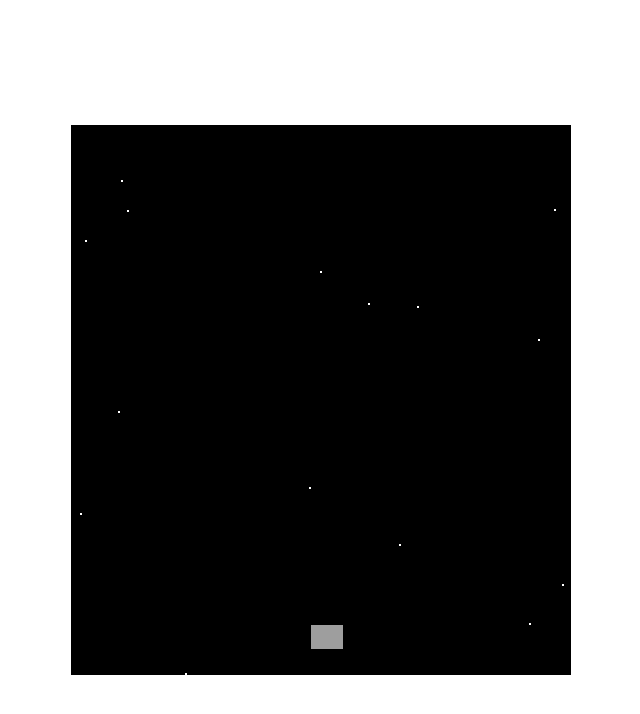
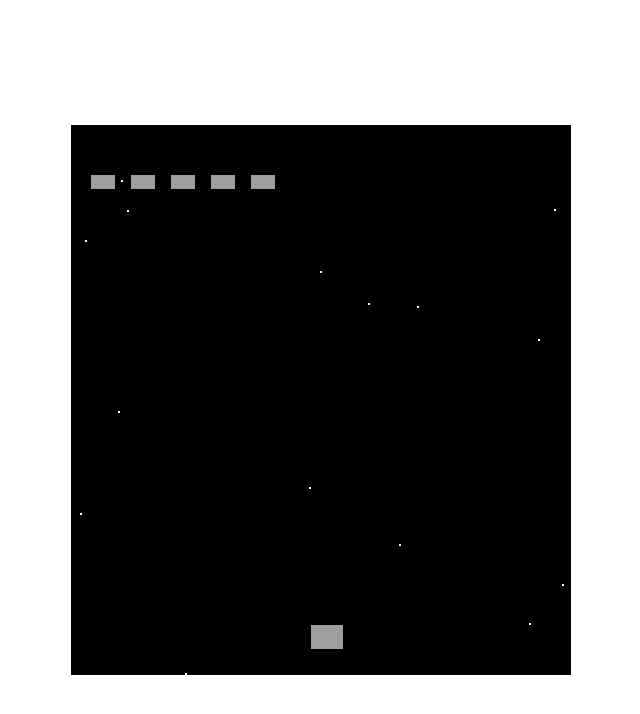
Before and after one commit to petrgali/react-game, a React app: page / in a window 1280 px wide. Shown: the whole page, without its empty margins (319-959 px from the left). Built offline with nearby package versions, Linux system fonts and the light colour scheme; grey boxes are pictures that could not be loaded.

Commit message:
feat: add basic enemy deploy, collision function basic design

```diff
--- a/public/index.html
+++ b/public/index.html
@@ -24,7 +24,7 @@
       work correctly both with client-side routing and a non-root public URL.
       Learn how to configure a non-root public URL by running `npm run build`.
     -->
-    <title>React App</title>
+    <title>RS school react-game</title>
   </head>
   <body>
     <noscript>You need to enable JavaScript to run this app.</noscript>
--- a/src/components/Bullet.js
+++ b/src/components/Bullet.js
@@ -5,9 +5,13 @@ export default function Bullet(props) {
     let [top, setTop] = useState(props.init.top)
     useEffect(() => {
         let interval = setInterval(() => {
-            setTop(top - 5)
-            if (top <= 0) props.removeBullet()
-        }, 10)
+            setTop(top - props.bullet.speed)
+            props.inform({
+                left: props.init.left,
+                top: top
+            })
+            if (top < props.bullet.height) props.removeBullet()
+        }, props.bullet.refreshInterval)
         return () => clearInterval(interval)
     }, [top])
     return (
--- a/src/components/BulletController.js
+++ b/src/components/BulletController.js
@@ -1,23 +1,28 @@
 import { useEffect, useState } from "react"
 import Bullet from "./Bullet"
+
 export default function BulletController(props) {
-    let [bullet, addBullet] = useState()
+    let [bullet, updateBullet] = useState()
     useEffect(() => {
         if (props.state[props.hotkey.shipFire] && !bullet) {
-            addBullet({ left: props.init.left + 14, top: props.init.top - 6 })
+            updateBullet({
+                left: props.init.left + props.bullet.initOffsetLeft,
+                top: props.init.top + props.bullet.initOffsetTop
+            })
         }
     }, [props])
-
-    if (!!bullet) {
+    if (!bullet) {
         return (
-            <div className="bullets">
-                <Bullet
-                    init={{ left: bullet.left, top: bullet.top }}
-                    removeBullet={() => addBullet()} />
-            </div>
+            <div className="bullets"></div>
         )
     }
     return (
-        <div className="bullets"></div>
+        <div className="bullets">
+            <Bullet
+                bullet={props.bullet}
+                init={{ left: bullet.left, top: bullet.top }}
+                removeBullet={() => updateBullet()}
+                inform={(msg)=> props.inform(msg)}/>
+        </div>
     )
 }
--- a/src/components/Controller.js
+++ b/src/components/Controller.js
@@ -2,9 +2,13 @@ import { useEffect, useState } from 'react';
 import Ship from './Ship'
 import useEvent from "../hooks/useEvent"
 import BulletController from './BulletController';
-
+import EnemiesContoller from "./EnemiesController"
 export default function Controller(props) {
-    let [position, setPosition] = useState({ left: props.ship.left, top: props.ship.top })
+    let [position, setPosition] = useState({
+        left: props.ship.left,
+        top: props.ship.top
+    })
+    let [bullet, setBullet] = useState()
     let [constrolState, setState] = useState({})
 
     useEvent("keydown", (event) => setState({ ...constrolState, [event.code]: true }))
@@ -21,16 +25,26 @@ export default function Controller(props) {
         }, props.ship.refreshInterval)
         return () => clearInterval(interval)
     })
+    const gg = (msg) => {
+        console.log(msg)
+    }
     return (
         <div className="controller">
             <Ship
-                style={{ left: position.left, top: position.top }}
+                style={{
+                    left: position.left,
+                    top: position.top
+                }}
                 skin={props.ship.skin} />
             <BulletController
-                area={props.area}
                 hotkey={props.hotkey}
+                bullet={props.bullet}
                 state={constrolState}
                 init={position}
+                inform={(pos) => gg(pos)}
+            />
+            <EnemiesContoller
+                count={props.enemies}
             />
         </div>
     )
--- /dev/null
+++ b/src/components/EnemiesController.js
@@ -0,0 +1,13 @@
+import SingleEnemy from "./SingleEnemy"
+
+export default function Enemies(props) {
+    return (
+        <div className="enemies">{props.count.map((elem, idx) =>
+            <SingleEnemy
+                key={idx.toString()}
+                init={elem}
+            />
+        )}
+        </div>
+    )
+}
--- a/src/components/Gamefield.js
+++ b/src/components/Gamefield.js
@@ -1,12 +1,19 @@
 import '../css/Gamefield.css';
 import Stars from "./Stars"
 import Controller from "./Controller"
+
 import config from "../config/GameConfig"
 import { starSetting, starBlink } from '../utils/starHandler'
 
 export default function Gamefield() {
-  let { stars, gamearea, ship, hotkey } = config
-
+  let { stars, gamearea, ship, hotkey, bullet } = config
+  let enemies = [
+    { left: 20, top: 50 },
+    { left: 60, top: 50 },
+    { left: 100, top: 50 },
+    { left: 140, top: 50 },
+    { left: 180, top: 50 },
+  ]
   return (
     <div className="gamefield">
       <Stars
@@ -17,7 +24,10 @@ export default function Gamefield() {
       <Controller
         area={gamearea}
         ship={ship}
-        hotkey={hotkey} />
+        bullet={bullet}
+        hotkey={hotkey}
+        enemies={enemies} />
+
     </div>
   );
 }
--- /dev/null
+++ b/src/components/SingleEnemy.js
@@ -0,0 +1,19 @@
+//////////////////////////////
+//        hardcoded url     //
+//////////////////////////////
+
+
+
+import "../css/Enemy.css"
+
+export default function Enemy(props) {
+    return (
+        <div
+            className="enemy fighter"
+            style={{
+                transform: `translate(${props.init.left}px, ${props.init.top}px)`,
+                backgroundImage: `url('/UFO_enemy.png')`
+            }}>
+        </div>
+    )
+}
--- a/src/config/GameConfig.js
+++ b/src/config/GameConfig.js
@@ -2,7 +2,7 @@ const config = {
     hotkey: {
         shipLeft: "ArrowLeft",
         shipRight: "ArrowRight",
-        shipFire: "Space"
+        shipFire: "Space",
     },
     gamearea: {
         width: 500,
@@ -21,6 +21,13 @@ const config = {
         speed: 7,
         skin: '/GLX_Galaxip.png',
         refreshInterval: 15,
+    },
+    bullet: {
+        initOffsetLeft: 14,
+        initOffsetTop: -6,
+        height: 5,
+        speed: 15,
+        refreshInterval: 15
     }
 }
 
--- a/src/css/Bullet.css
+++ b/src/css/Bullet.css
@@ -1,7 +1,7 @@
 .bullet {
     border-radius: 50%;
     position: absolute;
-    width: 2px;
-    height: 10px;
+    width: 3px;
+    height: 8px;
     background-color: #0be20b
 }
--- /dev/null
+++ b/src/css/Enemy.css
@@ -0,0 +1,5 @@
+.enemy.fighter {
+    position: absolute;
+    width: 24px;
+    height: 14px;
+}
--- /dev/null
+++ b/src/utils/collisionCheck.js
@@ -0,0 +1,5 @@
+export { collisionCheck }
+
+const collisionCheck = () => {
+    console.log("hello from collision checker")
+}
```
Also changed, not shown: public/manifest.json.
